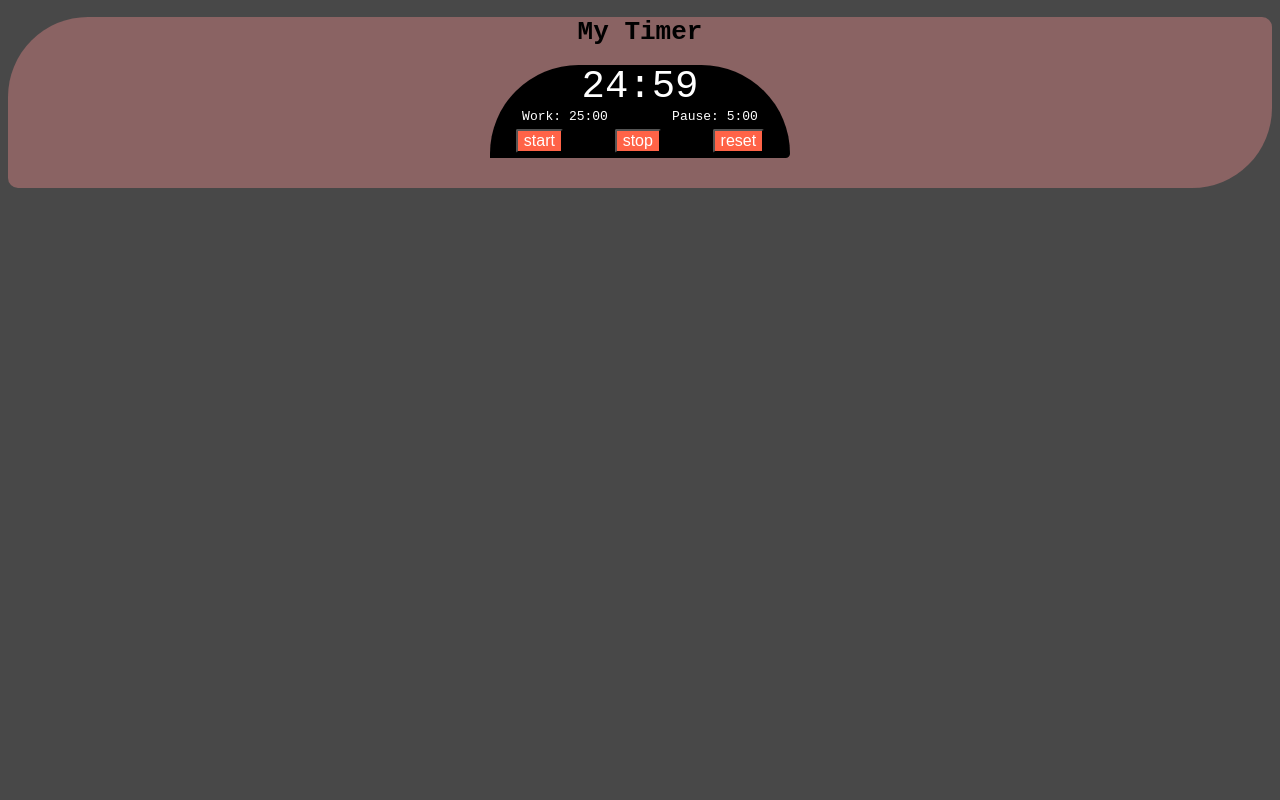
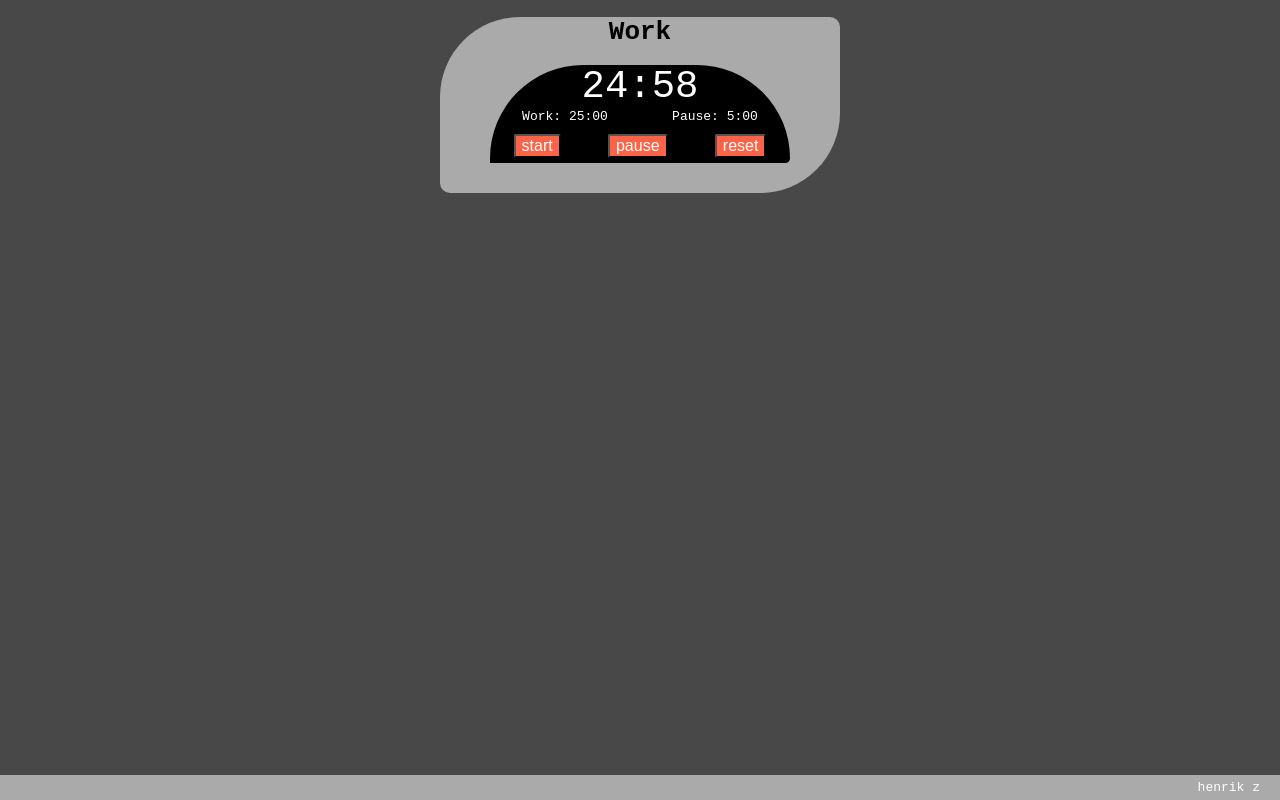
Before and after one commit to YesSeri/pomodoro, a plain HTML site: page index.html in a window 1280 px wide. Both pictures are taken after a click on the button "start". Drawn offline with Linux system fonts and the light colour scheme.

Commit message:
Remade javascript completly to be easier to understand. Added sound upon completing a session.

```diff
--- a/css/main.css
+++ b/css/main.css
@@ -2,11 +2,13 @@
   flex-basis:100%;
   display:flex;
   justify-content:space-around;
-  margin-top:5px;
+  margin-top:10px;
 
 }
 #container{
-    background-color:#8a6363;
+    margin:auto;
+    max-width: 400px;
+    background-color:#aaa;
     padding-bottom:30px;
     border-radius:80px 10px;
     font-family: monospace;
@@ -33,17 +35,23 @@
   font-size:3em;
   text-align:center;
 }
+.footer {
+  position: fixed;
+  left: 0;
+  bottom: 0;
+  width: 100%;
+  background-color: #aaa;
+  color: white;
+  text-align: right;
+}
 .set-time{
   font-size: 1em;
   flex-basis:50%;
   text-align:center;
 }
-h1{
-  color:black;
-  text-decoration: none;
-}
 body{
   background-color:#484848
+
 }
 button {
   background-color: tomato;
@@ -56,3 +64,11 @@ button {
 div{
   color:white;
 }
+h1{
+  color:black;
+  text-decoration: none;
+}
+p{
+  font-family: monospace;
+  margin:5px 20px;
+}
--- a/index.html
+++ b/index.html
@@ -1,27 +1,33 @@
 <!DOCTYPE html>
 <html>
   <head>
+    <meta charset="utf-8"/>
     <link rel='stylesheet' type='text/css' href='css/main.css'>
   </head>
   <body>
     <div id='container'>
       <div id='heading'>
-        <h1>My Timer</h1>
+        <h1>Timer</h1>
       </div>
       <div id='main'>
-        <div id='timer'>24:38
-        </div>
+        <div id='timer'>25:00</div>
         <div id='settings'>
           <div id='sessiontime' class="set-time">Work: 25:00</div>
           <div id='breaktime' class="set-time">Pause: 5:00</div>
           <div id='buttons'>
             <button id='start'>start</button>
-            <button id='stop'>stop</button>
+            <button id='pause'>pause</button>
             <button id='reset'>reset</button>
           </div>
         </div>
       </div>
     </div>
+    <div class="footer">
+      <p>henrik z</p>
+    </div>
+    <audio autoplay>
+      <source src="gong.mp3" />
+    </audio>
     <script src='js/script.js'></script>
   </body>
 </html>
--- a/js/script.js
+++ b/js/script.js
@@ -1,40 +1,65 @@
-let countdown = 1500
-let timer = 0
-const start = document.querySelector("#start")
-const stop = document.querySelector('#stop')
-const reset = document.querySelector('#reset')
+const startButton = document.querySelector('#start')
+const pauseButton = document.querySelector('#pause')
+const resetButton = document.querySelector('#reset')
 
-start.addEventListener('click', e => {
-  if (timer<1){
-    timer = setInterval(myTimer, 1000)
-  }
+var audio = new Audio('gong.mp3');
+
+let timer = null
+let endTime = null
+let modeWork = true
+
+const countdownWork = 1500000
+const countdownPause = 300000
+let timeLeft = countdownWork
+
+startButton.addEventListener('click', function (e){
+  endTime= new Date().getTime()+timeLeft
+  timer = setInterval(myTimer, 1000)
+  document.getElementById("heading").innerHTML = `<h1>Work</h1>`;
+})
+pauseButton.addEventListener('click', function (e){
+  clearInterval(timer)
+  document.getElementById("heading").innerHTML = `<h1>Pause</h1>`;
+})
+resetButton.addEventListener('click', function (e){
+  clearInterval(timer)
+  timeLeft = countdownWork
+  modeWork = true
+  setTime(countdownWork)
+  document.getElementById("heading").innerHTML = `<h1>Timer</h1>`;
 })
 
-stop.addEventListener('click', e => {
-    clearInterval(timer)
-})
-
-reset.addEventListener('click', e => {
-    countdown = 1500
-    setText()
-})
-
-function myTimer (){
-  setText()
-  if (countdown){
-    countdown--
-  }else {
-    clearInterval(timer)
+function myTimer(){
+  const now = new Date().getTime()
+  timeLeft = endTime-now+500
+  setTime(timeLeft)
+  if (timeLeft < 0 && modeWork == true){
+    document.getElementById("heading").innerHTML = `<h1>Rest</h1>`;
+    setMode()
+  }else if (timeLeft < 0 && modeWork == false){
+    document.getElementById("heading").innerHTML = `<h1>Work</h1>`;
+    setMode()
   }
 }
-function setText(){
-  document.getElementById("timer").innerHTML = formatedTime();
+
+function setMode (){
+  audio.play();
+  timeLeft = modeWork ? countdownPause : countdownWork
+  endTime = new Date().getTime()+timeLeft
+  modeWork = !modeWork
 }
-function formatedTime(){
-  const minutes = parseInt(countdown/60)
-  let seconds = countdown%60
+
+function setTime(timeLeft){
+  const totalSeconds = parseInt((timeLeft)/1000)
+  let seconds = (totalSeconds)%60
+  let minutes = parseInt(totalSeconds/60)
+
   if (seconds<10){
     seconds = `0${seconds}`
   }
-  return `${minutes}:${seconds}`
+  if (minutes<10){
+    minutes = `0${minutes}`
+  }
+
+  document.getElementById("timer").innerHTML = `${minutes}:${seconds}`;
 }
```
Also changed, not shown: 1 other file.
